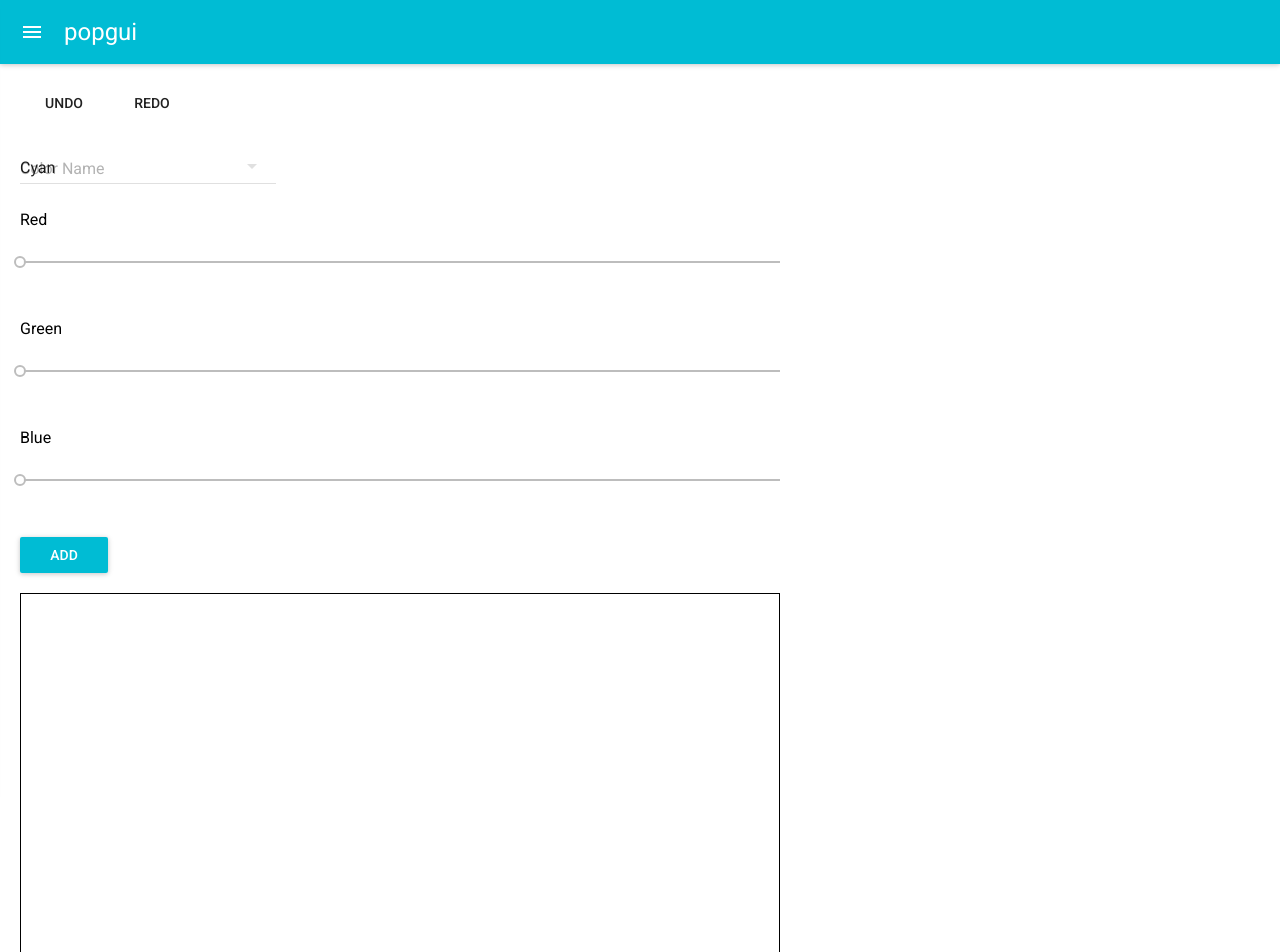
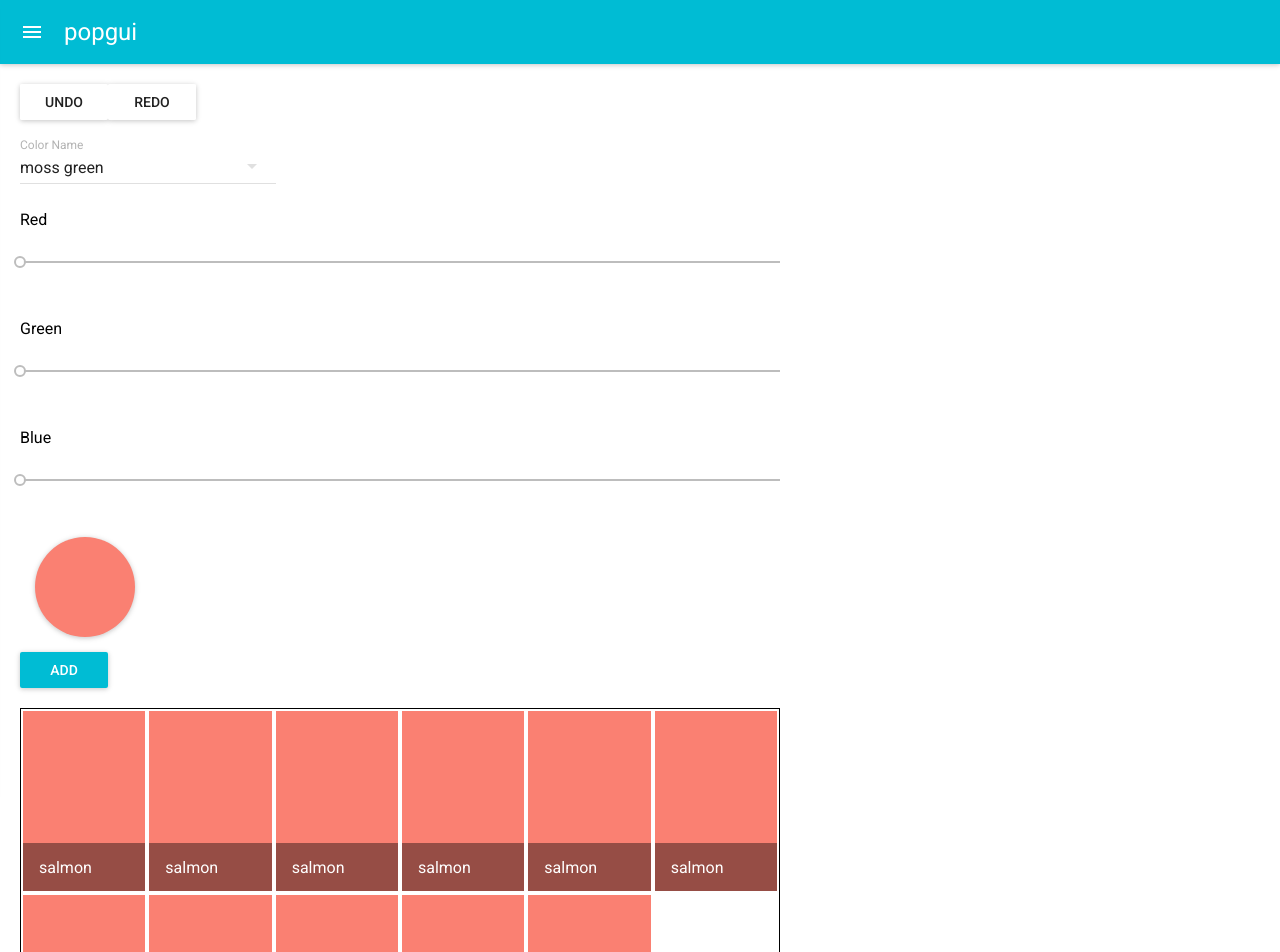
Before and after one commit to jnsrjl/over-react, a React (Create React App) app: page / in a window 1280 px wide. Shown: the top 952 px of the page. Built offline with nearby package versions, Linux system fonts and the light colour scheme; what react-tap-event-plugin would draw is missing.

Commit message:
Finish static ColorCreator

```diff
--- a/src/components/ColorCreator/ColorCreator.js
+++ b/src/components/ColorCreator/ColorCreator.js
@@ -1,12 +1,12 @@
 import React from 'react';
 
 // MUI components
-import FlatButton from 'material-ui/FlatButton';
 import SelectField from 'material-ui/SelectField';
 import MenuItem from 'material-ui/MenuItem';
 import Slider from 'material-ui/Slider';
 import RaisedButton from 'material-ui/RaisedButton';
-import GridList from 'material-ui/GridList';
+import {GridList, GridTile} from 'material-ui/GridList';
+import Paper from 'material-ui/Paper';
 
 const styles = {
   colorCreator: {
@@ -14,20 +14,43 @@ const styles = {
     padding: 20,
   },
   gridList: {
-    height: 400,
     margin: '20px auto',
     border: '1px solid black',
-  }
+    overflowY: 'auto',
+  },
 };
+
+const COLORS = [
+  { name: "moss green", rgb: "rgb(255,0,0)" },
+  { name: "fuchia", rgb: "rgb(255,0,0)" },
+  { name: "salmon", rgb: "rgb(255,0,0)" },
+  { name: "powder blue", rgb: "rgb(255,0,0)" },
+  { name: "turquoise", rgb: "rgb(255,0,0)" },
+  { name: "aquamarine", rgb: "rgb(0,0,255)" },
+];
+
+const COMBOS= [
+  { name: "salmon", rgb: "rgb(250,128,114)" },
+  { name: "salmon", rgb: "rgb(250,128,114)" },
+  { name: "salmon", rgb: "rgb(250,128,114)" },
+  { name: "salmon", rgb: "rgb(250,128,114)" },
+  { name: "salmon", rgb: "rgb(250,128,114)" },
+  { name: "salmon", rgb: "rgb(250,128,114)" },
+  { name: "salmon", rgb: "rgb(250,128,114)" },
+  { name: "salmon", rgb: "rgb(250,128,114)" },
+  { name: "salmon", rgb: "rgb(250,128,114)" },
+  { name: "salmon", rgb: "rgb(250,128,114)" },
+  { name: "salmon", rgb: "rgb(250,128,114)" },
+];
 
 class UndoRedo extends React.Component {
   render() {
     return (
       <div>
-        <FlatButton
+        <RaisedButton
           label="Undo"
         />
-        <FlatButton
+        <RaisedButton
           label="Redo"
         />
       </div>
@@ -36,23 +59,54 @@ class UndoRedo extends React.Component {
 }
 
 class ColorEditor extends React.Component {
+
   render() {
     return (
       <div>
         <SelectField
           floatingLabelText="Color Name"
+          value={0}
+          onChange={null}
         >
-          <MenuItem primaryText="Purple" />
-          <MenuItem primaryText="Yellow" />
-          <MenuItem primaryText="Orange" />
-          <MenuItem primaryText="Cyan" />
+          { this.props.colors.map((item, id) => {
+            return <MenuItem
+              key={ "color_" + id }
+              value={ id }
+              primaryText={ item.name }
+            />;
+          })}
         </SelectField>
         <p>Red</p>
-        <Slider />
+        <Slider
+          name="red"
+          min={0}
+          max={255}
+          step={1}
+        />
         <p>Green</p>
-        <Slider />
+        <Slider
+          name="green"
+          min={0}
+          max={255}
+          step={1}
+        />
         <p>Blue</p>
-        <Slider />
+        <Slider
+          name="blue"
+          min={0}
+          max={255}
+          step={1}
+        />
+        <Paper
+          style={{
+            height: 100,
+            width: 100,
+            margin: 15,
+            backgroundColor: "rgb(250,128,114)",
+            textAlign: 'center',
+          }}
+          circle={true}
+        />
         <RaisedButton
           label="Add"
           primary={true}
@@ -65,19 +119,32 @@ class ColorEditor extends React.Component {
 class ColorList extends React.Component {
   render() {
     return (
-      <GridList style={ styles.gridList } >
+      <GridList
+        style={ styles.gridList }
+        cols={6}
+      >
+        { this.props.combos.map((item, id) => (
+          <GridTile
+            key={"tile_" + id}
+            title={item.name}
+            style={{
+              backgroundColor: item.rgb,
+            }}
+          />
+        ))}
       </GridList>
     );
   }
 }
 
 class ColorCreator extends React.Component {
+
   render() {
     return (
       <div style={ styles.colorCreator }>
         <UndoRedo />
-        <ColorEditor />
-        <ColorList />
+        <ColorEditor colors={COLORS} />
+        <ColorList combos={COMBOS} />
       </div>
     );
   }
```
